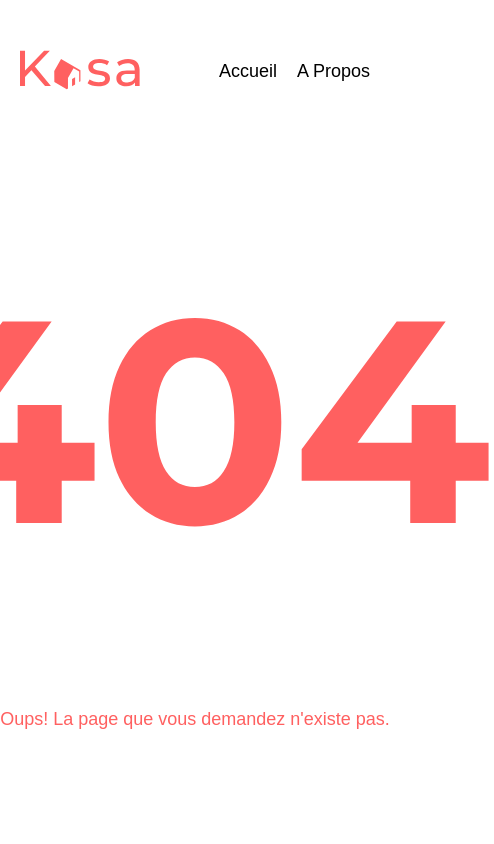
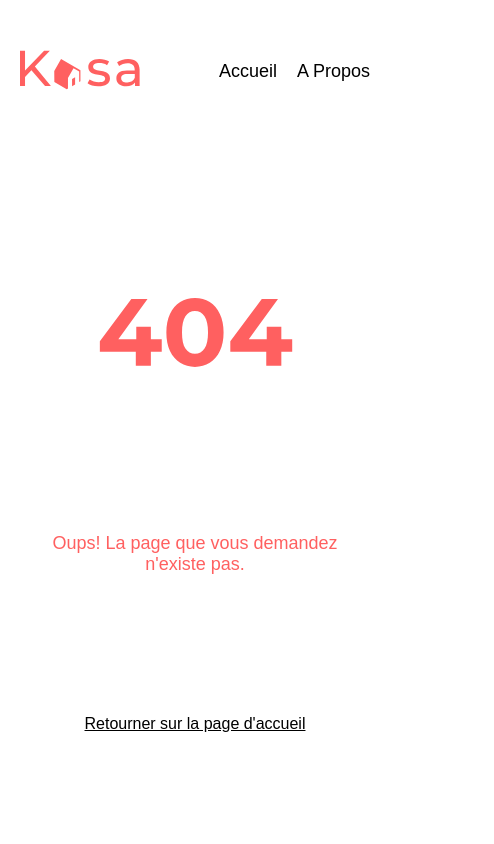
Before and after one commit to JhodyLagarde/OC-Projet5-Kasa, a React (Create React App) app: page /logement/1 in a window 390 px wide. Shown: the top 844 px of the page, 494 px wide, since content can reach past the window. Built offline with nearby package versions, Linux system fonts and the light colour scheme.

Commit message:
Add missing media quary for mobile

```diff
--- a/src/styles/pages-styles/404.scss
+++ b/src/styles/pages-styles/404.scss
@@ -7,11 +7,22 @@
 
     &__img{
         margin: 140px 0;
+
+        @media (max-width: 750px) {
+            width: 198px;
+        }
+
     }
     &__p{
         font-size: 18px;
         color: $main-color;
         margin-bottom: 140px ;
+
+        @media (max-width: 750px) {
+            text-align: center;
+            padding: 0 40px;
+        }
+
     }
     &__link{
         color: black;
```
